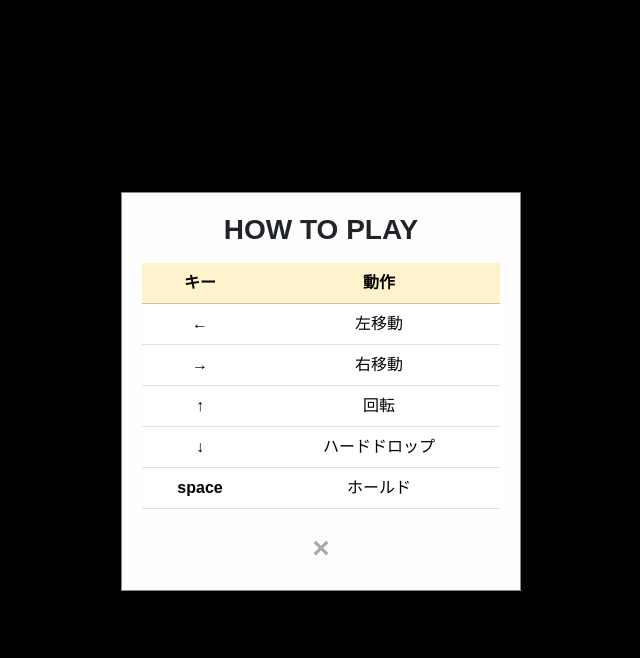
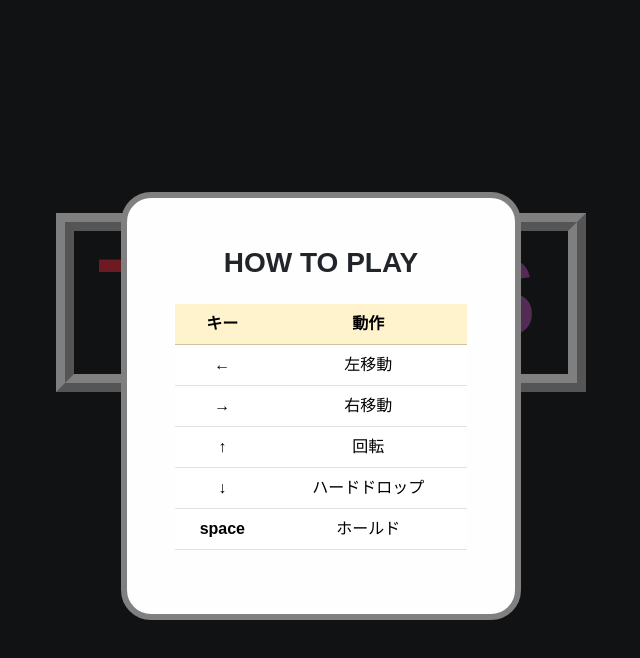
Before and after one commit to teamdev-RedTeam/tetris, a plain HTML site: page index.html in a window 1280 px wide. Both pictures are taken after a click on the element 639 px from the left and 585 px from the top of the page. Shown: the whole page, without its empty margins (319-959 px from the left). Drawn offline with nearby package versions, Linux system fonts and the light colour scheme.

Commit message:
モーダルのデザイン変更

```diff
--- a/index.html
+++ b/index.html
@@ -34,8 +34,8 @@
                     <span id="infoBtn" class="info-button"><i class="fas fa-info-circle fa-2x" style="color: white"></i></span>
                 </div>
                 <div id="infoModal" class="modal info-modal">
-                    <div class="info-modal-content text-dark d-flex flex-column justify-content-center">
-                        <h3 class="pb-2"><strong>HOW TO PLAY</strong></h3>
+                    <div class="info-modal-content text-dark d-flex flex-column justify-content-center p-5">
+                        <h3 class="pb-3"><strong>HOW TO PLAY</strong></h3>
                         <table class="table">
                             <thead>
                                 <tr class="table-warning">
@@ -66,7 +66,6 @@
                                 </tr>
                               </tbody>
                         </table>
-                        <span class="close">&times;</span>
                     </div>
                   </div>
             </div>
--- a/main.js
+++ b/main.js
@@ -640,10 +640,6 @@ document.getElementById("infoBtn").addEventListener("click", () => {
     displayBlock(modal);
 });
 
-document.querySelectorAll(".close")[0].addEventListener("click", () => {
-    displayNone(modal);
-});
-
 window.onclick = (event) => {
     if (event.target == modal) displayNone(modal);
 }
--- a/style.css
+++ b/style.css
@@ -47,7 +47,7 @@ body {
   width: 100%;
   height: 100%;
   overflow: auto;
-  background-color: rgba(0,0,0,0.6);
+  background-color: rgba(0,0,0,.5);
 }
 
 .gm-modal-content {
@@ -91,10 +91,6 @@ body {
   cursor: pointer;
 }
 
-.info-modal {
-  background-color: rgb(0, 0, 0);
-}
-
 .info-modal-content {
   background-color: #fefefe;
   margin: 15% auto;
@@ -102,6 +98,8 @@ body {
   border: 1px solid #888;
   width: 60%;
   max-width: 400px;
+  border-radius: 30px;
+  border: 6px solid gray;
 }
 
 .close {
```
